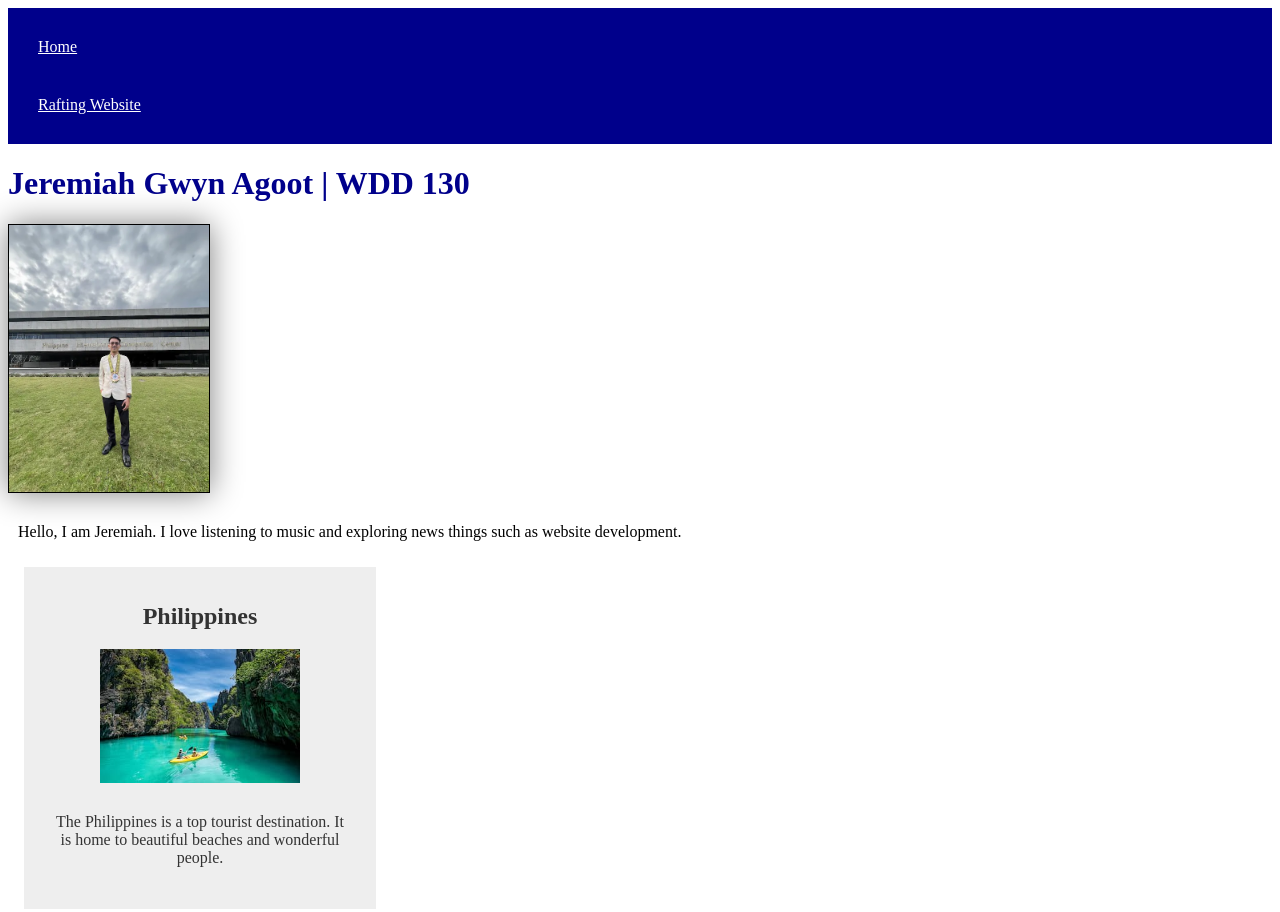
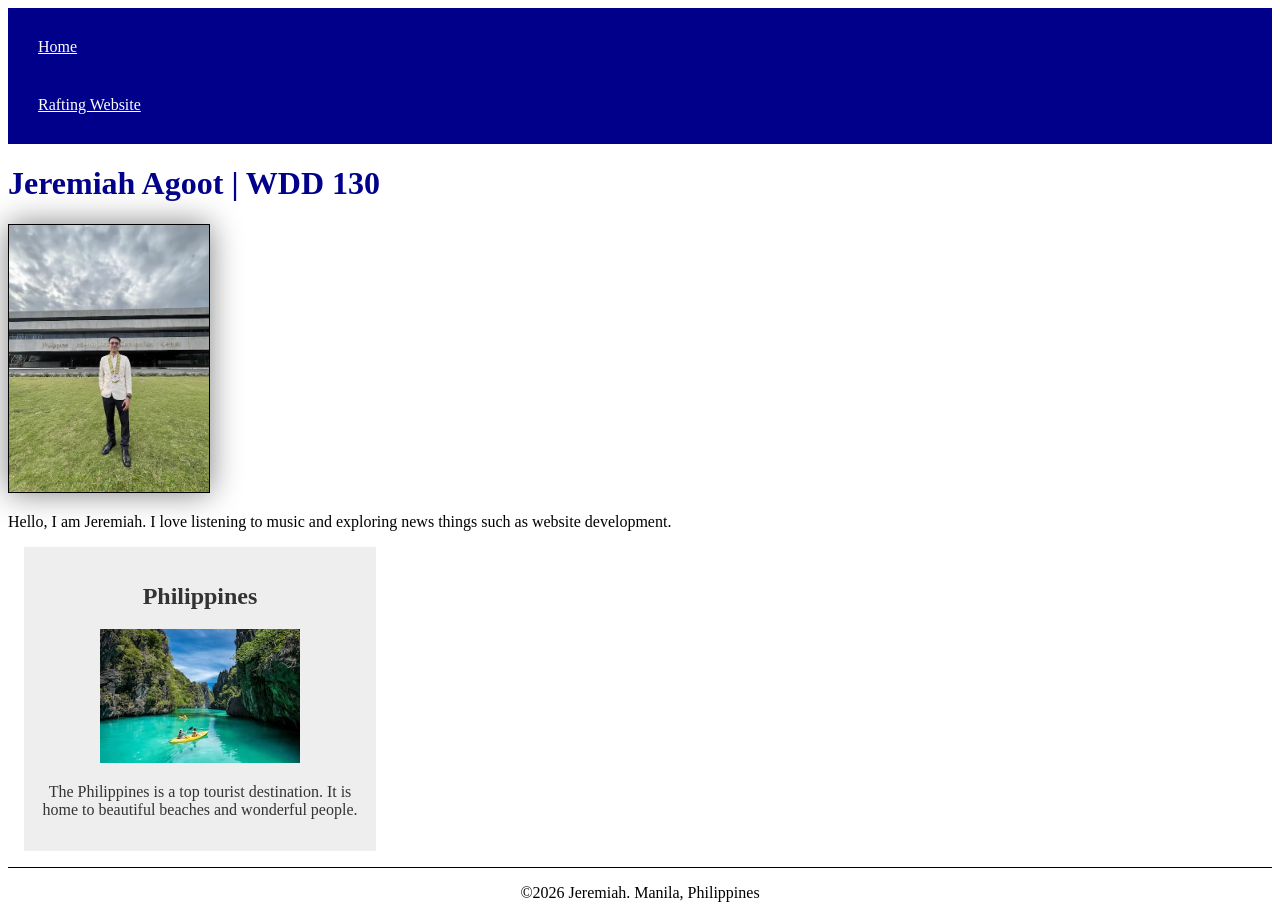
Before and after one commit to webpeachy26-dot/wdd130, a plain HTML site: page index.html in a window 1280 px wide. Shown: the top 912 px of the page. Drawn offline with Linux system fonts and the light colour scheme.

Commit message:
audit report changes

```diff
--- a/index.html
+++ b/index.html
@@ -4,8 +4,9 @@
 <head>
     <meta charset="UTF-8">
     <meta name="viewport" content="width=device-width, initial-scale=1.0">
-    <title>Jeremiah Gwyn Agoot | WDD 130</title>
-    <meta name="description" content="The purpose of this page is to practice coding.">
+    <title>Jeremiah Agoot | WDD 130</title>
+    <meta name="description"
+      content="The purpose of this page is to practice coding for web development.">
     <meta name="author" content="Jeremiah Agoot">
     <link rel="stylesheet" href="styles/styles.css">
 </head>
@@ -20,7 +21,7 @@
     </header>
 
     <main>
-        <h1>Jeremiah Gwyn Agoot | WDD 130</h1>
+        <h1>Jeremiah Agoot | WDD 130</h1>
         <img src="images/profile.webp" alt="Jeremiah Agoot" width="200">
         <p>Hello, I am Jeremiah. I love listening to music and exploring news things such as website
             development.</p>
--- a/styles/styles.css
+++ b/styles/styles.css
@@ -22,11 +22,11 @@
 }
 
 p {
-    padding: 10px;
+    padding: 0;
 }
 
 main {
-    width: 840px;
+    max-width: 840px;
 }
 
 aside {
```
